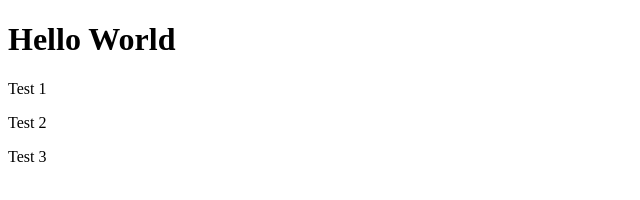
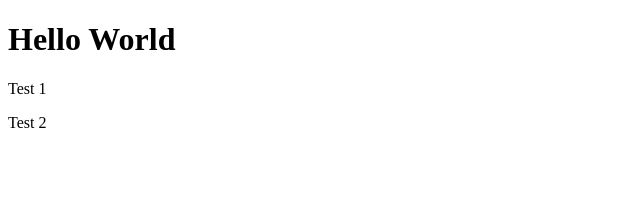
Before and after one commit to mmaines16/demo, a website: page index.html in a window 1280 px wide. Shown: the full height of the page, 0-640 px from the left. Drawn offline with Linux system fonts and the light colour scheme.

Commit message:
rm div 3

```diff
--- a/index.html
+++ b/index.html
@@ -16,9 +16,5 @@
     <div>
         <p>Test 2</p>
     </div>
-
-    <div>
-        <p>Test 3</p>
-    </div>
 </body>
 </html>
```
